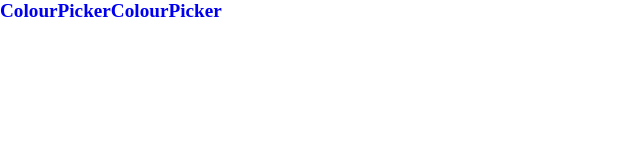
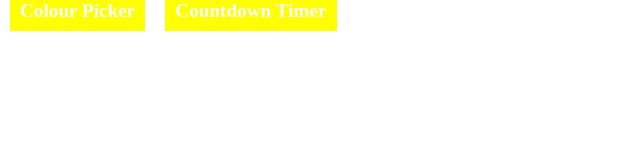
Before and after one commit to Rajkishoresethi/javascriptTutorial, a plain HTML site: page index.html in a window 1280 px wide. Shown: the whole page, without its empty margins (0-640 px from the left). Drawn offline with Linux system fonts and the light colour scheme.

Commit message:
Update index.html

```diff
--- a/index.html
+++ b/index.html
@@ -15,21 +15,26 @@
         .container{
             display: flex;
             flex-wrap: wrap;
+            backgrounnd-color: black;
         }
         .container a{
             text-decoration: none;
             font-weight: 900;
             font-size: larger;
+            padding: 10px;
+            margin: 10px;
+            background-color: yellow;
+            color: white;
         }
     </style>
 </head>
 <body>
     <div class="container">
         <div class="newfile">
-            <a href="colourPicker/index.html">ColourPicker</a>
+            <a href="colourPicker/index.html">Colour Picker</a>
         </div>
         <div class="newfile">
-            <a href="countdownTimer/index.html">ColourPicker</a>
+            <a href="countdownTimer/index.html">Countdown Timer</a>
         </div>
     </div>
 </body>
```
